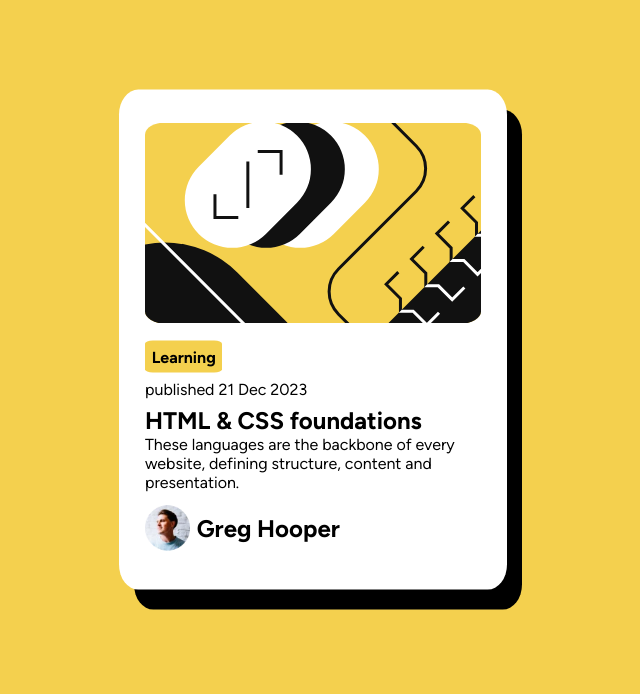
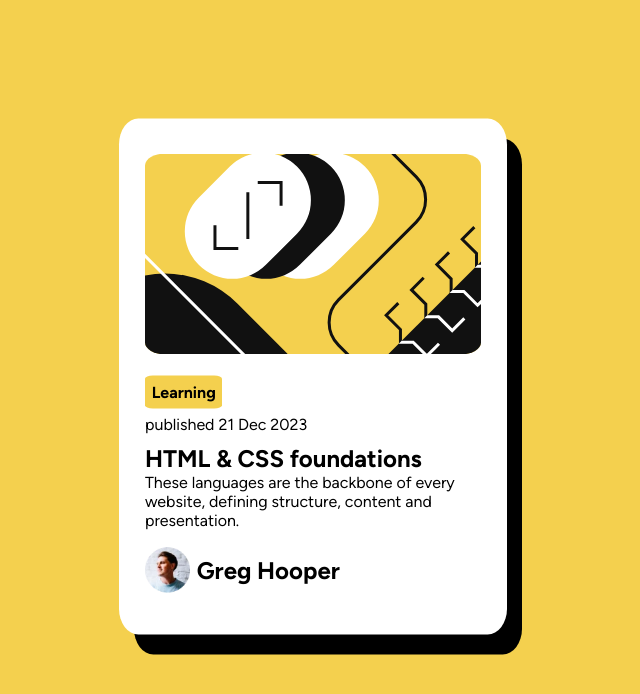
Before and after one commit to Endy1381/blog-preview, a plain HTML site: page index.html in a window 1280 px wide. Shown: the whole page, without its empty margins (327-967 px from the left). Drawn offline with Linux system fonts and the light colour scheme.

```diff
--- a/css/style.css
+++ b/css/style.css
@@ -55,8 +55,8 @@ body {
     border-radius: 6%;
 }
 div {
-    margin-bottom: 2%;
-    margin-top: 2%;
+    margin-bottom: 3%;
+    margin-top: 3%;
 }
 
 @media only screen and (max-width: 600px) {
```
